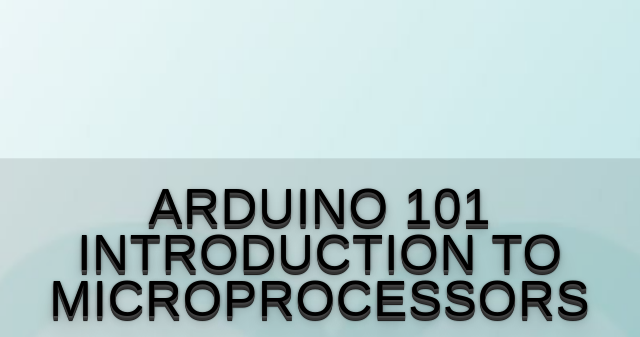
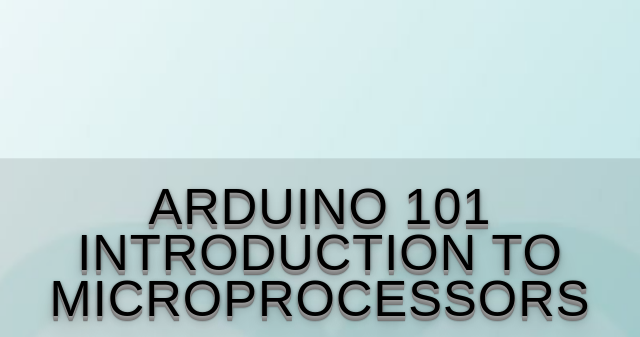
Before and after one commit to nborko/arduino101, a plain HTML site: page arduino101-1.html in a window 1280 px wide. Shown: the top 337 px of the page, 320-960 px from the left. Drawn offline with Linux system fonts and the light colour scheme.

Commit message:
fixed style to make titles more readable

```diff
--- a/css/theme/arduino.css
+++ b/css/theme/arduino.css
@@ -53,10 +53,10 @@ body {
   line-height: 0.9em;
   letter-spacing: 0.02em;
   text-transform: uppercase;
-  text-shadow: 0px 0px 6px rgba(0, 0, 0, 0.2); }
+  text-shadow: 0px 0px 4px rgba(0, 0, 0, 0.2); }
 
 .reveal h1 {
-  text-shadow: 0 1px 0 #444, 0 2px 0 #424242, 0 3px 0 #333, 0 4px 0 #323232, 0 5px 0 #222, 0 6px 1px rgba(0, 0, 0, 0.1), 0 0 5px rgba(0, 0, 0, 0.1), 0 1px 3px rgba(0, 0, 0, 0.3), 0 3px 5px rgba(0, 0, 0, 0.2), 0 5px 10px rgba(0, 0, 0, 0.25), 0 20px 20px rgba(0, 0, 0, 0.15);
+  text-shadow: 0 1px 0 #999, 0 2px 0 #929292, 0 3px 0 #888, 0 4px 0 #828282, 0 5px 0 #777, 0 6px 1px rgba(0, 0, 0, 0.1), 0 0 5px rgba(0, 0, 0, 0.1), 0 1px 3px rgba(0, 0, 0, 0.3), 0 3px 5px rgba(0, 0, 0, 0.2), 0 5px 10px rgba(0, 0, 0, 0.25), 0 20px 20px rgba(0, 0, 0, 0.15);
   font-size: 150%; }
 .reveal h2 {
   font-size: 135%; }
```
